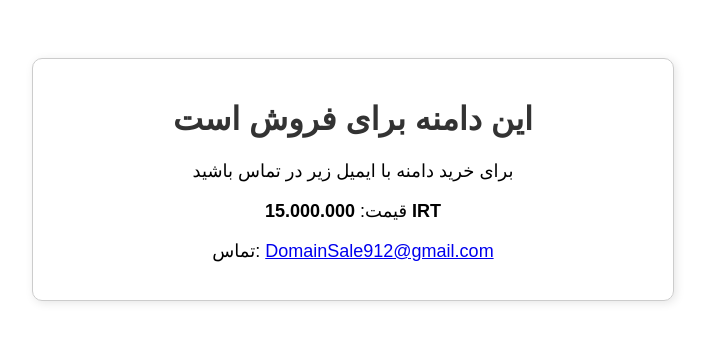
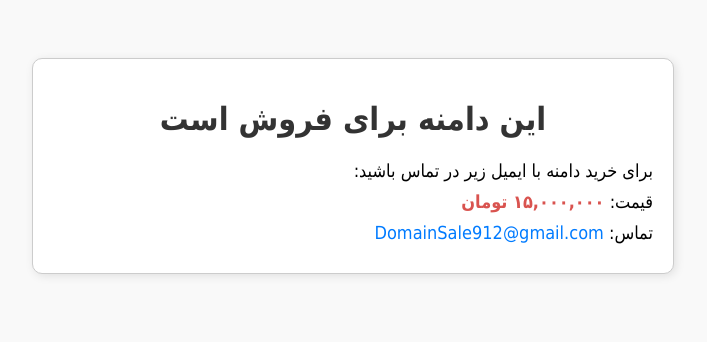
Before and after one commit to DaSpaceJesus/Domain-Sale, a plain HTML site: page index.html in a window 1280 px wide. Shown: the whole page, without its empty margins (287-994 px from the left). Drawn offline with Linux system fonts and the light colour scheme.

Commit message:
Update index.html

```diff
--- a/index.html
+++ b/index.html
@@ -1,14 +1,16 @@
 <!DOCTYPE html>
-<html lang="en">
+<html lang="fa">
 <head>
     <meta charset="UTF-8">
     <meta name="viewport" content="width=device-width, initial-scale=1.0">
     <title>دامنه برای فروش</title>
     <style>
         body {
-            font-family: Arial, sans-serif;
-            text-align: center;
+            font-family: Tahoma, sans-serif;
+            text-align: right;
+            direction: rtl;
             padding: 50px;
+            background-color: #f9f9f9;
         }
         .container {
             max-width: 600px;
@@ -17,16 +19,33 @@
             border: 1px solid #ccc;
             border-radius: 10px;
             box-shadow: 2px 2px 10px rgba(0,0,0,0.1);
+            background-color: #fff;
         }
-        h1 { color: #333; }
-        p { font-size: 18px; }
+        h1 {
+            color: #333;
+            text-align: center;
+        }
+        p {
+            font-size: 18px;
+            margin: 10px 0;
+        }
+        a {
+            color: #007bff;
+            text-decoration: none;
+        }
+        a:hover {
+            text-decoration: underline;
+        }
+        strong {
+            color: #d9534f;
+        }
     </style>
 </head>
 <body>
     <div class="container">
         <h1>این دامنه برای فروش است</h1>
-        <p>برای خرید دامنه با ایمیل زیر در تماس باشید</p>
-        <p>قیمت: <strong>15.000.000 IRT</strong></p>
+        <p>برای خرید دامنه با ایمیل زیر در تماس باشید:</p>
+        <p>قیمت: <strong>۱۵,۰۰۰,۰۰۰ تومان</strong></p>
         <p>تماس: <a href="mailto:DomainSale912@gmail.com">DomainSale912@gmail.com</a></p>
     </div>
 </body>
```
